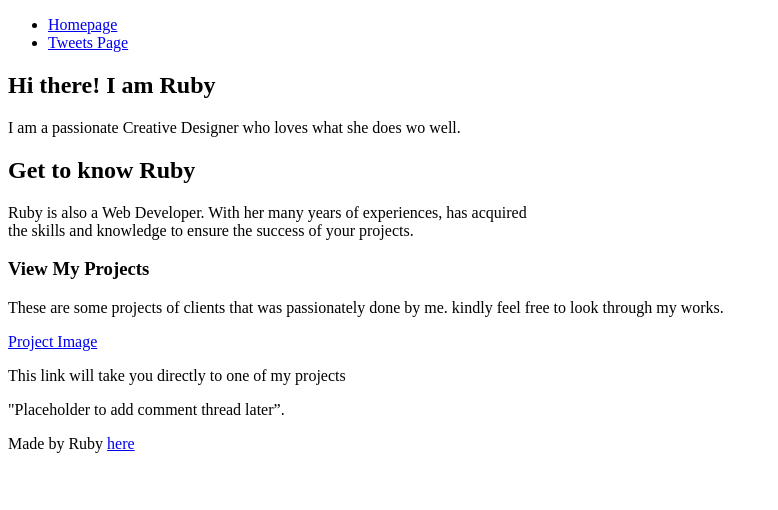
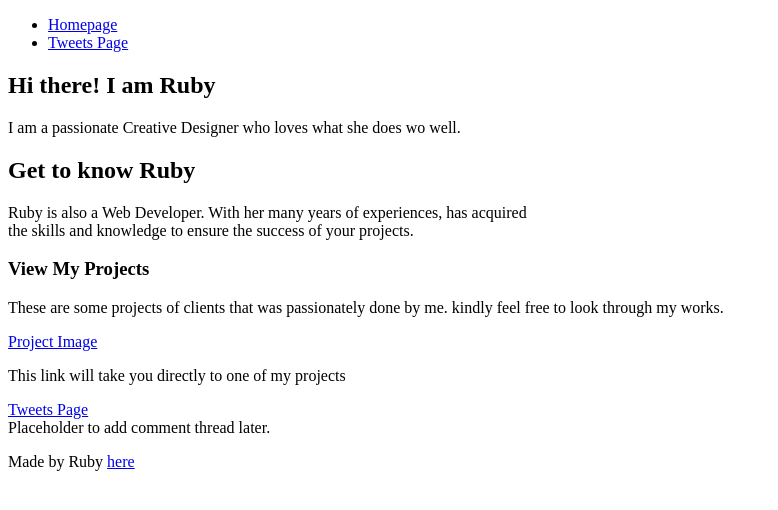
Before and after one commit to Chelsea-Adjei/My_First_Portfolio, a plain HTML site: page html_basic/index.html in a window 1280 px wide. Shown: the whole page, without its empty margins (0-778 px from the left). Drawn offline with Linux system fonts and the light colour scheme.

Commit message:
New updates

```diff
--- a/html_basic/index.html
+++ b/html_basic/index.html
@@ -29,9 +29,10 @@
                 </p>
                 <a href="https://i.ibb.co/gTDZZT8/ALX-Logo-07.png">Project Image</a>
                 <p>This link will take you directly to one of my projects</p>
+                <a href="./tweets.html">Tweets Page</a>
             </article>
             <aside>
-                "Placeholder to add comment thread later”.
+                Placeholder to add comment thread later.
             </aside>
         </main>
         <footer>
```
